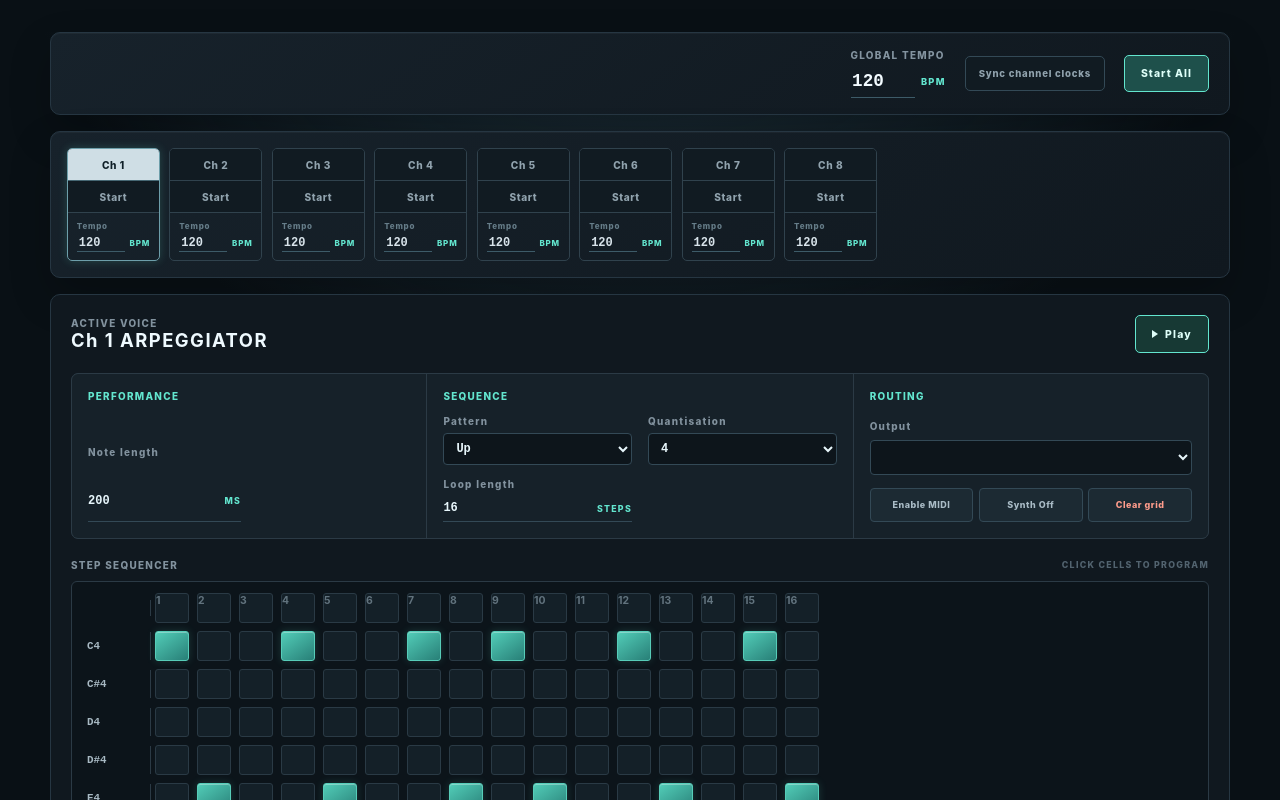
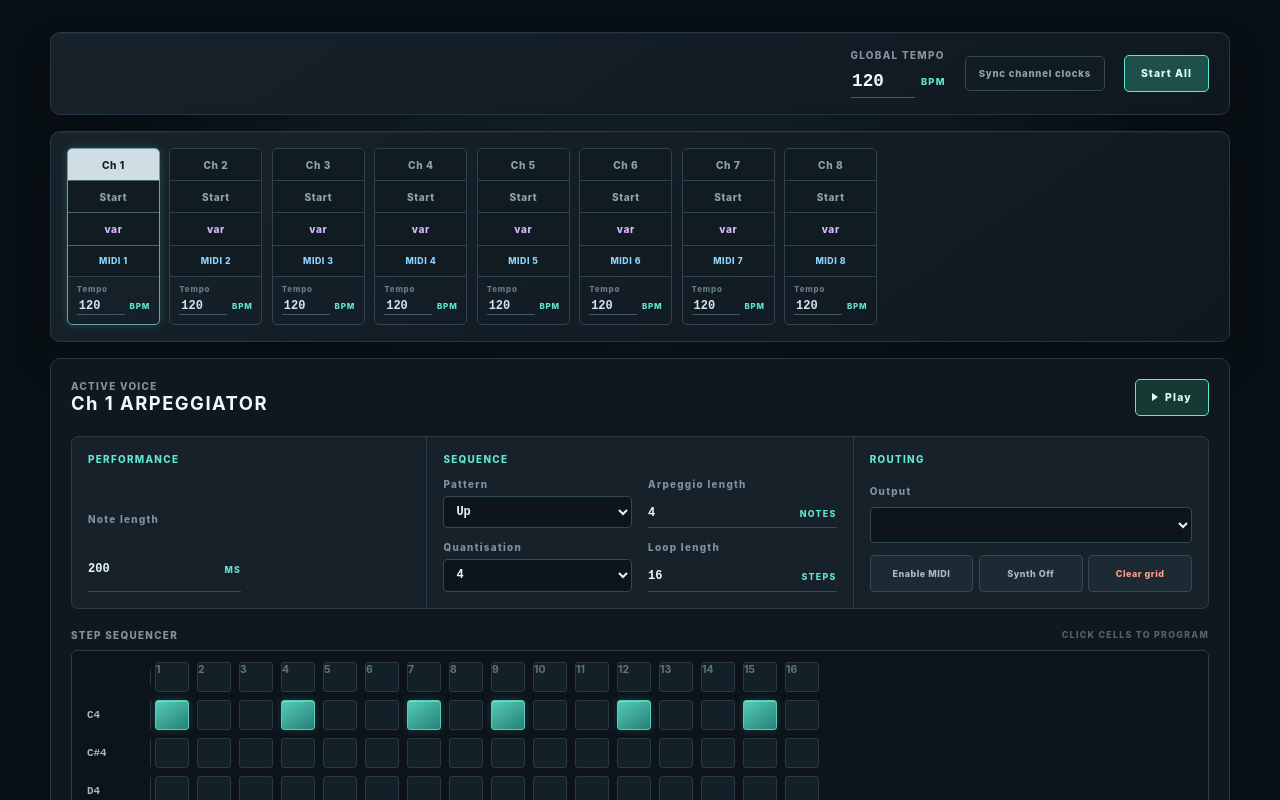
Before and after one commit to hendrik-goebel/Arpeggiator, a Vue app: page / in a window 1280 px wide. Shown: the top 800 px of the page. Built offline with nearby package versions, Linux system fonts and the light colour scheme.

Commit message:
add var button

```diff
--- a/src/App.vue
+++ b/src/App.vue
@@ -16,13 +16,14 @@
 
 
     <section class="module channel-module">
-      <ChannelsBar :channels="channels" :currentIndex="currentIndex" :sync-active="syncChannels" @select="selectChannel" @toggle="toggleChannelPlay" @update-bpm="updateChannelBpm" />
+      <ChannelsBar :channels="channels" :currentIndex="currentIndex" :sync-active="syncChannels" @select="selectChannel" @toggle="toggleChannelPlay" @variation="createVariation" @cycle-midi-channel="cycleMidiChannel" @update-bpm="updateChannelBpm" />
     </section>
 
 
     <ArpeggiatorPanel :channel="currentChannel" :outputs="outputs" :selectedOutputId="selectedOutputId" :log="log" :synthEnabled="synthEnabled"
       @toggle-note="toggleNote" @cycle-step="cycleStep" @toggle-play="togglePlay" @enable-midi="enableMidi"
       @select-output="(id)=>{ selectedOutputId = id }" @update-pattern="updatePattern" @update-noteLength="updateNoteLength" @clear-notes="clearNotes" @update-loop-length="updateLoopLength" @update-quant="updateQuantisation"
+      @update-arpeggio-length="updateArpeggioLength"
       @toggle-synth="toggleSynth" />
   </main>
 </template>
@@ -45,6 +46,8 @@ const {
   toggleGlobalPlay,
   selectChannel,
   toggleChannelPlay,
+  createVariation,
+  cycleMidiChannel,
   togglePlay,
   toggleNote,
   cycleStep,
@@ -58,6 +61,7 @@ const {
   updatePattern,
   updateNoteLength,
   updateLoopLength,
+  updateArpeggioLength,
   updateQuantisation,
   synthEnabled,
   toggleSynth
--- a/src/components/ArpeggiatorPanel.vue
+++ b/src/components/ArpeggiatorPanel.vue
@@ -23,8 +23,9 @@ const fullNotes = computed(() => Array.from({ length: KEYBOARD_OCTAVE_SIZE }, (_
       <div class="control-column">
         <h3>SEQUENCE</h3>
         <label>Pattern <select :value="channel.pattern" @change="$emit('update-pattern', $event.target.value)"><option value="up">Up</option><option value="down">Down</option><option value="updown">UpDown</option><option value="random">Random</option></select></label>
+        <label>Arpeggio length <span class="value-input"><input type="number" :value="channel.arpeggioLength" @input="$emit('update-arpeggio-length', +$event.target.value)" min="1" max="32" /><small>NOTES</small></span></label>
         <label>Quantisation <select :value="channel.quantisation" @change="$emit('update-quant', +$event.target.value)"><option v-for="q in [1,2,3,4,5,8,16,32,64]" :key="q" :value="q">{{ q }}</option></select></label>
-        <label>Loop length <span class="value-input"><input type="number" :value="channel.loopLength" @input="$emit('update-loop-length', +$event.target.value)" min="1" max="32" /><small>STEPS</small></span></label>
+        <label>Loop length <span class="value-input"><input type="number" :value="channel.loopLength" @input="$emit('update-loop-length', +$event.target.value)" min="1" max="64" /><small>STEPS</small></span></label>
       </div>
       <div class="control-column routing">
         <h3>ROUTING</h3>
--- a/src/components/ChannelsBar.vue
+++ b/src/components/ChannelsBar.vue
@@ -8,6 +8,8 @@
           ch.playing ? 'Stop' : 'Start'
         }}
       </button>
+      <button class="variation-button" @click.stop="$emit('variation', i)">var</button>
+      <button class="midi-channel-button" @click.stop="$emit('cycle-midi-channel', i)" :title="`MIDI output channel ${ch.midiChannel}; click to change`">MIDI {{ ch.midiChannel }}</button>
       <label class="tempo-control">Tempo
         <span><input type="number" :value="ch.bpm" :disabled="syncActive" min="20" max="300" @input="$emit('update-bpm', i, +$event.target.value)" /><small>BPM</small></span>
       </label>
@@ -56,6 +58,15 @@ const props = defineProps<{ channels: any[], currentIndex: number, syncActive: b
   color: #dffff9;
 }
 
+.channel button.variation-button {
+  color: #d9b8ff;
+}
+
+.channel button.midi-channel-button {
+  color: #8fd3ff;
+  font-size: .55rem;
+}
+
 .tempo-control {
   display: grid;
   gap: .25rem;
--- a/src/models/arpeggiator.ts
+++ b/src/models/arpeggiator.ts
@@ -53,7 +53,7 @@ export function createArpeggiator() {
   }
 
   function setLoopLength(n:number){
-    loopLength = Math.max(1, Math.min(32, Math.floor(n)))
+    loopLength = Math.max(1, Math.min(64, Math.floor(n)))
     // resize steps array to match loopLength
     if (!steps) steps = []
     if (steps.length < loopLength) {
--- a/src/models/channel.ts
+++ b/src/models/channel.ts
@@ -14,6 +14,8 @@ export interface Channel {
   steps: number[]
   base: number
   loopLength: number
+  arpeggioLength: number
+  midiChannel: number
   quantisation: number
   arpeggiator: ReturnType<typeof createArpeggiator>
   color: string
@@ -34,6 +36,8 @@ export function createChannel(index: number, selectedOutputId: Ref<string | null
     steps: DEFAULT_STEPS.slice() as number[],
     base: DEFAULT_BASE,
     loopLength: DEFAULT_STEPS.length,
+    arpeggioLength: 4,
+    midiChannel: index + 1,
     quantisation: DEFAULT_QUANT,
     arpeggiator,
     color: '#f28b82',
@@ -46,7 +50,7 @@ export function createChannel(index: number, selectedOutputId: Ref<string | null
     const { note, velocity, length } = payload
     const outputId = selectedOutputId.value
     console.log(`[note-start] ${channel.name} note=${note} velocity=${velocity} length=${length} time=${new Date().toISOString()}`)
-    if (outputId) sendNote(outputId, note, velocity, length, channel.id)
+    if (outputId) sendNote(outputId, note, velocity, length, channel.midiChannel - 1)
     log.value.unshift(`${new Date().toISOString()} ${channel.name} NOTE ${note} vel=${velocity} len=${length}`)
     const timeoutMs = Math.max(length || channel.noteLength || 120, 120)
     setTimeout(() => { channel.active = false }, timeoutMs)
--- a/src/useChannels.ts
+++ b/src/useChannels.ts
@@ -1,7 +1,7 @@
 import { ref, computed, watch } from 'vue'
 import { initMidi, listOutputs, selectOutput, sendNote, enableSineSynth, disableSineSynth } from './midi/midi'
 import { createChannel } from './models/channel'
-import { CHANNEL_COUNT, DEFAULT_BPM, KEYBOARD_NOTE_OFFSETS, STEP_COUNT } from './config'
+import { CHANNEL_COUNT, DEFAULT_BASE, DEFAULT_BPM, KEYBOARD_NOTE_OFFSETS, STEP_COUNT } from './config'
 import { MIDI } from './midi/constants'
 
 export function useChannels() {
@@ -134,6 +134,38 @@ export function useChannels() {
     channel.arpeggiator.setSteps(channel.steps)
   }
 
+  function createVariation(index: number) {
+    const channel = channels[index]
+    const cMajorPitches = [0, 2, 4, 5, 7, 9, 11].map(offset => DEFAULT_BASE + offset)
+    const length = Math.max(1, Math.min(32, Math.floor(channel.arpeggioLength)))
+    const shuffled = cMajorPitches.sort(() => Math.random() - 0.5)
+    const selected = shuffled.slice(0, Math.min(length, shuffled.length))
+    while (selected.length < length) {
+      selected.push(cMajorPitches[Math.floor(Math.random() * cMajorPitches.length)])
+    }
+    selected.sort((a, b) => a - b)
+    const notes: number[] = []
+
+    if (channel.pattern === 'random') {
+      notes.push(...selected.sort(() => Math.random() - 0.5))
+    } else if (channel.pattern === 'down') {
+      notes.push(...selected.reverse())
+    } else if (channel.pattern === 'updown') {
+      notes.push(...selected, ...selected.slice(1, -1).reverse())
+    } else {
+      notes.push(...selected)
+    }
+
+    channel.base = DEFAULT_BASE
+    channel.notes = [...new Set(selected)].sort((a, b) => a - b)
+    channel.steps = Array.from(
+      { length: channel.loopLength },
+      (_, step) => notes[step % notes.length]
+    )
+    channel.arpeggiator.setNotes(channel.notes)
+    channel.arpeggiator.setSteps(channel.steps)
+  }
+
   function playKeyboardNote(key: string) {
     const offset = KEYBOARD_NOTE_OFFSETS[key.toLowerCase()]
     if (offset === undefined) return false
@@ -141,7 +173,7 @@ export function useChannels() {
     const channel = currentChannel.value
     const note = channel.base + offset
     const outputId = selectedOutputId.value
-    if (outputId) sendNote(outputId, note, MIDI.VELOCITY_MAX, channel.noteLength, channel.id)
+    if (outputId) sendNote(outputId, note, MIDI.VELOCITY_MAX, channel.noteLength, channel.midiChannel - 1)
 
     channel.active = true
     log.value.unshift(`${new Date().toISOString()} ${channel.name} NOTE ${note} vel=${MIDI.VELOCITY_MAX} len=${channel.noteLength}`)
@@ -174,16 +206,29 @@ export function useChannels() {
     channel.arpeggiator.setBpm(bpm)
     channel.bpm = bpm
   }
+  function cycleMidiChannel(index:number) {
+    const channel = channels[index]
+    channel.midiChannel = channel.midiChannel >= 16 ? 1 : channel.midiChannel + 1
+  }
   function updatePattern(pattern:any){ currentChannel.value.arpeggiator.setPattern(pattern); currentChannel.value.pattern = pattern }
   function updateNoteLength(length:number){ currentChannel.value.arpeggiator.setNoteLength(length); currentChannel.value.noteLength = length }
+  function updateArpeggioLength(length:number){
+    currentChannel.value.arpeggioLength = Math.max(1, Math.min(32, Math.floor(length)))
+  }
   function updateLoopLength(length:number){
     const channel = currentChannel.value
-    const newLen = Math.max(1, Math.min(32, Math.floor(length)))
+    const newLen = Math.max(1, Math.min(64, Math.floor(length)))
+    if (!channel.steps) channel.steps = []
+    if (channel.steps.length < newLen) {
+      const arpeggio = channel.steps.filter(step => typeof step === 'number' && step >= 0)
+      const addedSteps = Array.from(
+        { length: newLen - channel.steps.length },
+        (_, index) => arpeggio.length ? arpeggio[index % arpeggio.length] : -1
+      )
+      channel.steps = channel.steps.concat(addedSteps)
+    }
+    else if (channel.steps.length > newLen) channel.steps = channel.steps.slice(0, newLen)
     channel.loopLength = newLen
-    // adjust steps array length
-    if (!channel.steps) channel.steps = []
-    if (channel.steps.length < newLen) channel.steps = channel.steps.concat(Array.from({ length: newLen - channel.steps.length }, () => -1))
-    else if (channel.steps.length > newLen) channel.steps = channel.steps.slice(0, newLen)
     if (typeof channel.arpeggiator.setLoopLength === 'function') {
       channel.arpeggiator.setLoopLength(newLen)
       // ensure arpeggiator uses the resized steps array
@@ -214,14 +259,17 @@ export function useChannels() {
     toggleNote,
     cycleStep,
     clearNotes,
+    createVariation,
     playKeyboardNote,
     outputs,
     selectedOutputId,
     enableMidi,
     log,
     updateChannelBpm,
+    cycleMidiChannel,
     updatePattern,
     updateNoteLength,
+    updateArpeggioLength,
     updateQuantisation,
     updateLoopLength,
     synthEnabled,
```
